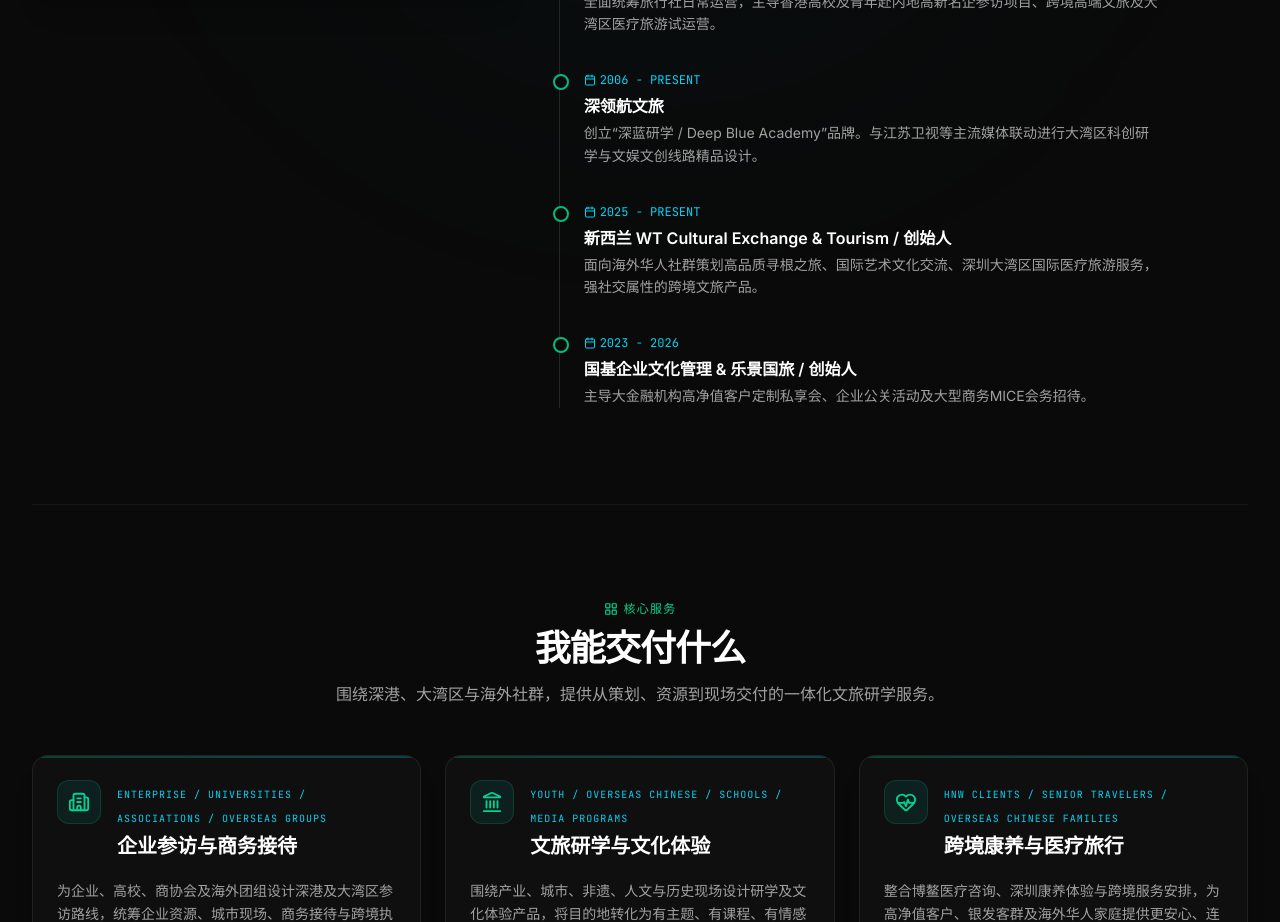
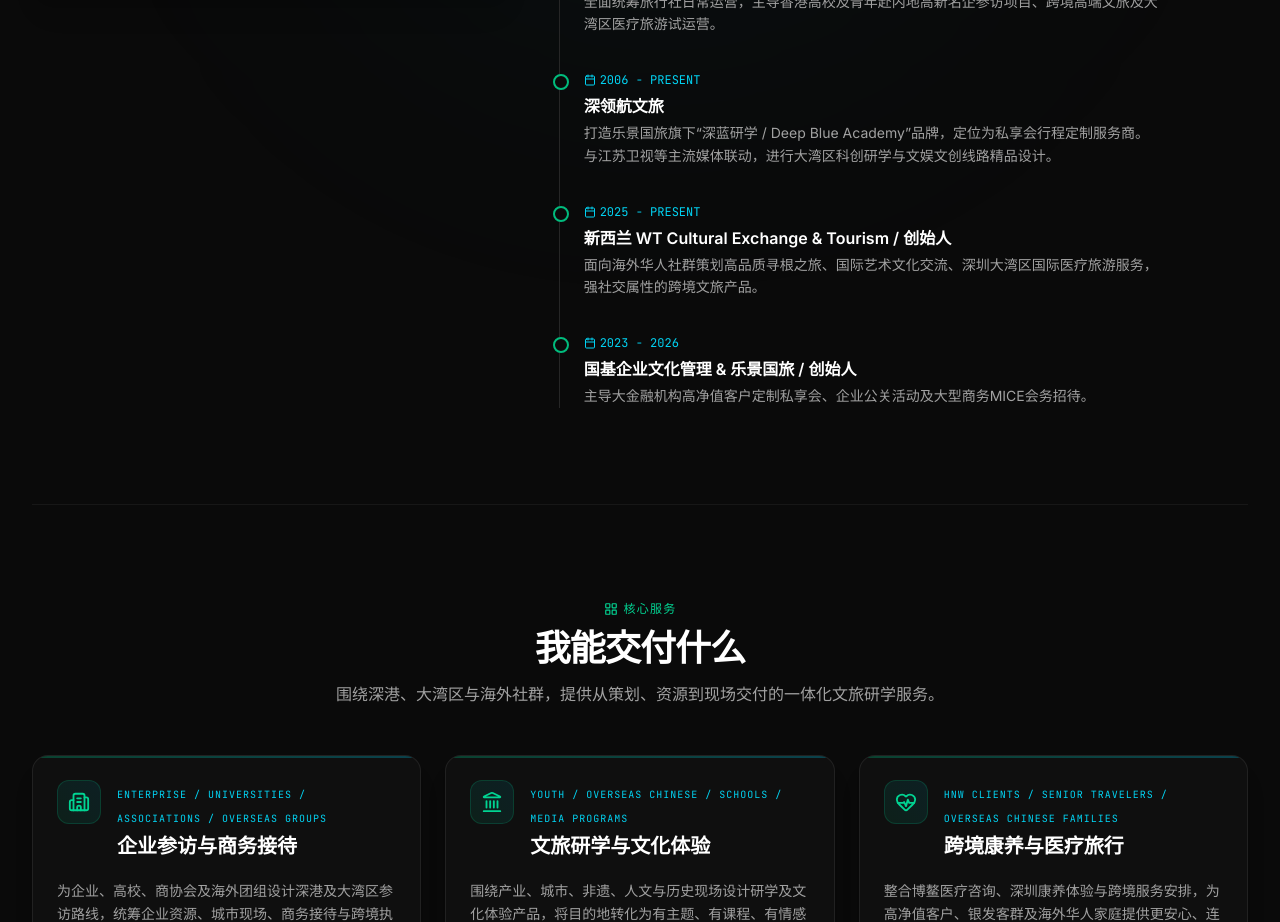
Before and after one commit to laneige9191/personal-fortfolio, a React (Vite) app: page / in a window 1280 px wide. Shown: the part 1380-2302 px from the top of the page. Built offline with nearby package versions, Linux system fonts and the light colour scheme; a web font is replaced by a local one.

Commit message:
Clarify Deep Blue Academy positioning
Place the private event itinerary positioning under Lejing Travel and Deep Blue Academy.

```diff
--- a/src/data.ts
+++ b/src/data.ts
@@ -59,8 +59,8 @@ export const defaultProfile: Profile = {
         en: 'Deep Navigation Tourism / Founder',
       },
       description: {
-        zh: '创立“深蓝研学 / Deep Blue Academy”品牌。与江苏卫视等主流媒体联动进行大湾区科创研学与文娱文创线路精品设计。',
-        en: 'Launched the "Deep Blue Academy" study tour brand. Collaborating with mainstream networks like Jiangsu TV on specialized science and culture study paths.',
+        zh: '打造乐景国旅旗下“深蓝研学 / Deep Blue Academy”品牌，定位为私享会行程定制服务商。与江苏卫视等主流媒体联动，进行大湾区科创研学与文娱文创线路精品设计。',
+        en: 'Built Deep Blue Academy under Lejing Travel as a bespoke private event and itinerary service brand, collaborating with mainstream networks like Jiangsu TV on specialized science and culture study paths.',
       },
     },
     {
```
